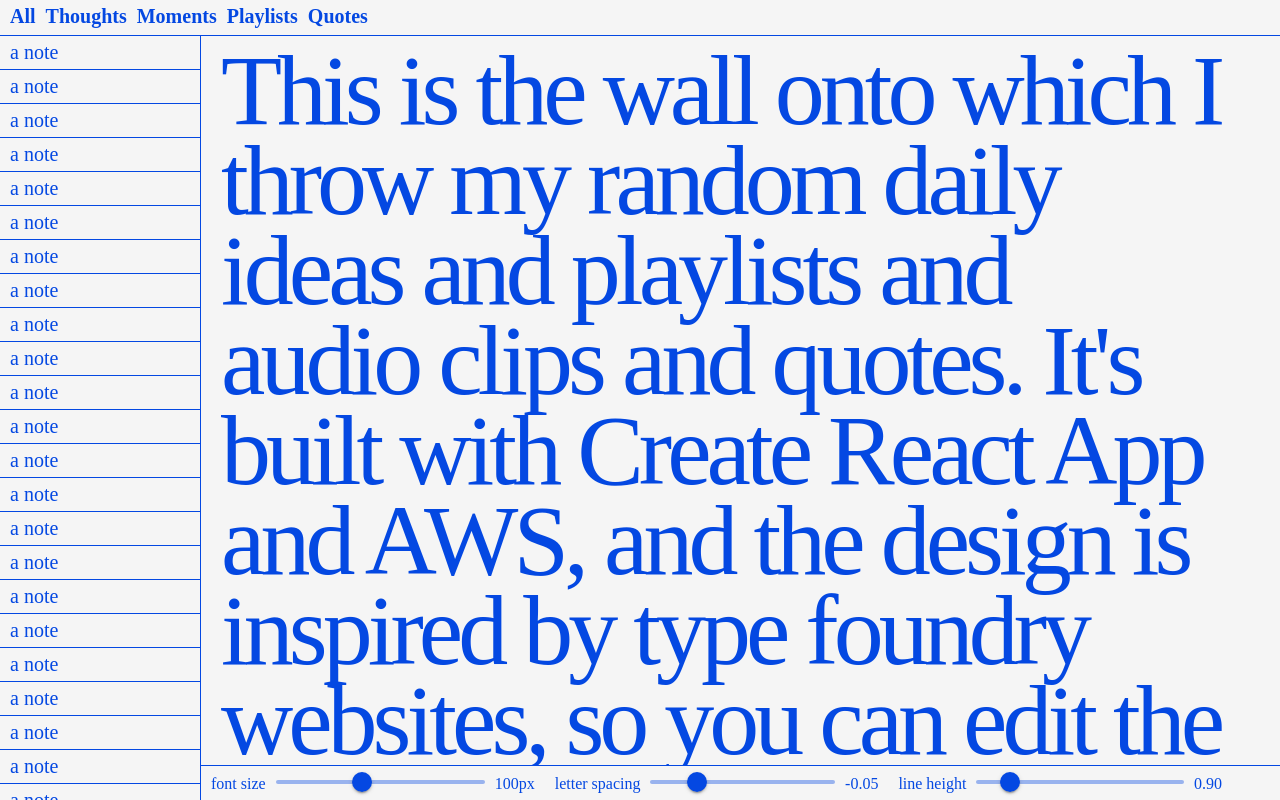
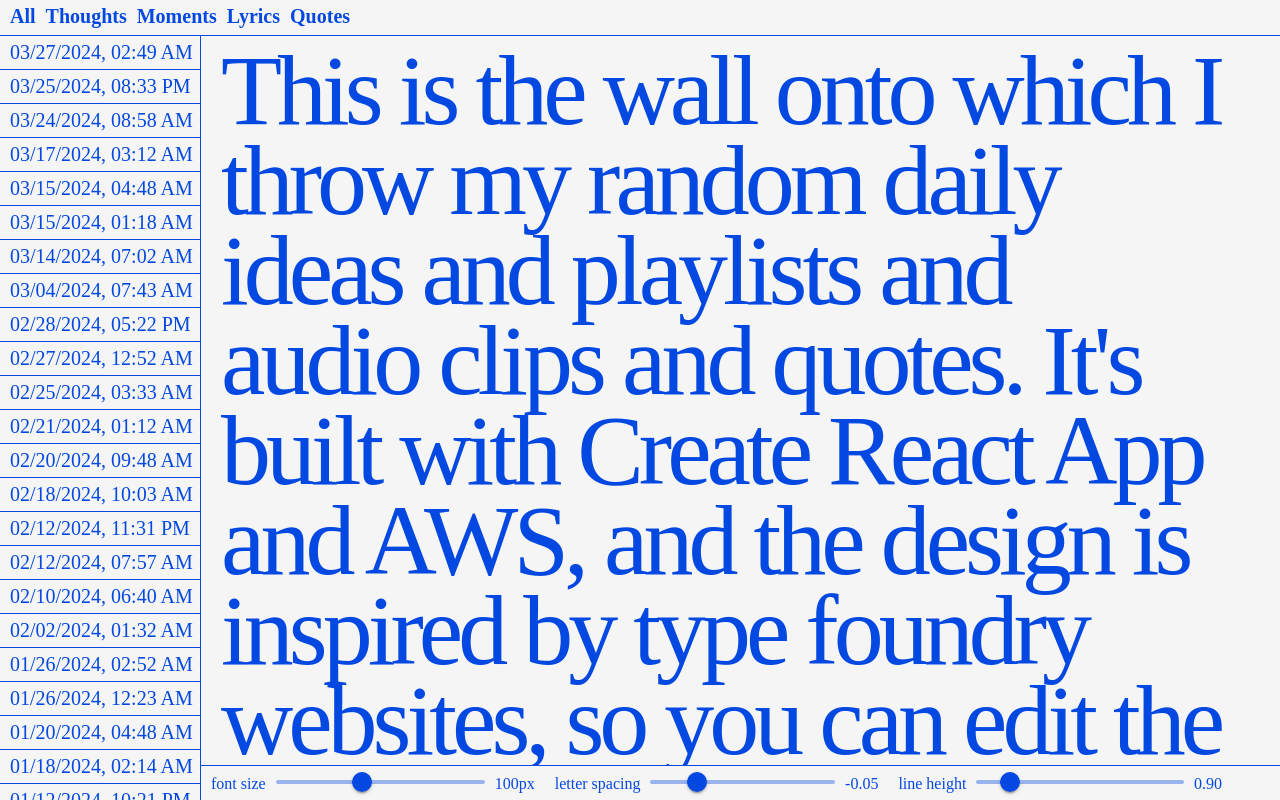
Before and after one commit to rencewang/thoughts-aws-rescue, a React (Create React App) app: page / in a window 1280 px wide. Built offline with nearby package versions, Linux system fonts and the light colour scheme.

Commit message:
update time display logic

```diff
--- a/src/App.js
+++ b/src/App.js
@@ -9,7 +9,7 @@
 
 const Tag = {
   THOUGHTS: 'thoughts',
-  PLAYLISTS: 'playlists',
+  LYRICS: 'lyrics',
   QUOTES: 'quotes',
   MOMENTS: 'moments',
 };
@@ -18,14 +18,12 @@
   const [displayedPosts, setDisplayedPosts] = useState([]);
   const [allposts, setAllPosts] = useState([]);
   const [thoughts, setThoughts] = useState([]);
-  const [playlists, setPlaylists] = useState([]);
+  const [lyrics, setLyrics] = useState([]);
   const [quotes, setQuotes] = useState([]);
   const [moments, setMoments] = useState([]);
 
   const [currentPost, setCurrentPost] = useState({ content: '' });
   const [currentHTML, setCurrentHTML] = useState('');
-  const [currentTime, setCurrentTime] = useState('');
-  const [currentTag, setCurrentTag] = useState('');
 
   const listRef = useRef(null);
   const buttonRef = useRef(null);
@@ -34,6 +32,23 @@
   const [fontSize, setFontSize] = useState([100]);
   const [letterSpacing, setLetterSpacing] = useState([-0.05]);
   const [lineHeight, setLineHeight] = useState([0.9]);
+
+  const formatTime = (time) => {
+    const date = new Date(time);
+
+    const formattedDate = date.toLocaleDateString('en-US', {
+      month: '2-digit',
+      day: '2-digit',
+      year: 'numeric',
+    });
+
+    const formattedTime = date.toLocaleTimeString('en-US', {
+      hour: '2-digit',
+      minute: '2-digit',
+    });
+
+    return `${formattedDate}, ${formattedTime}`;
+  };
 
   // hook to get data from csv
   useEffect(() => {
@@ -48,6 +63,7 @@
               content: row.content,
               tags: row.tags,
               created_at: row.created_at,
+              time: formatTime(row.created_at),
             }));
 
             const sortedPosts = postsData.sort((a, b) => {
@@ -56,7 +72,12 @@
             setAllPosts(sortedPosts);
             setDisplayedPosts(sortedPosts);
 
-            console.log(sortedPosts);
+            setThoughts(
+              sortedPosts.filter((post) => post.tags === Tag.THOUGHTS)
+            );
+            setLyrics(sortedPosts.filter((post) => post.tags === Tag.LYRICS));
+            setQuotes(sortedPosts.filter((post) => post.tags === Tag.QUOTES));
+            setMoments(sortedPosts.filter((post) => post.tags === Tag.MOMENTS));
           },
         });
       });
@@ -70,17 +91,6 @@
       : "<p>This is the wall onto which I throw my random daily ideas and playlists and audio clips and quotes. It's built with Create React App and AWS, and the design is inspired by type foundry websites, so you can edit the text and change its appearance :)</p>";
 
     setCurrentHTML(sanitized);
-    setCurrentTime(currentPost.time ? convertDate(currentPost, 'words') : '');
-
-    if (currentPost.tag === Tag.PLAYLISTS) {
-      setCurrentTag('a Playlist');
-    } else if (currentPost.tag === Tag.QUOTES) {
-      setCurrentTag('a Quote');
-    } else if (currentPost.tag === Tag.THOUGHTS) {
-      setCurrentTag('a Thought');
-    } else if (currentPost.tag === Tag.MOMENTS) {
-      setCurrentTag('a Moment');
-    }
   }, [currentPost]);
 
   // mobile button to show list of posts
@@ -96,14 +106,14 @@
       listRef.current.classList.add('mobile-show');
       buttonRef.current.classList.add('close-button-show');
     }
-    if (tag === 'thoughts') {
+    if (tag === Tag.THOUGHTS) {
       setDisplayedPosts(thoughts);
-    } else if (tag === 'playlists') {
-      setDisplayedPosts(playlists);
-    } else if (tag === 'quotes') {
+    } else if (tag === Tag.LYRICS) {
+      setDisplayedPosts(lyrics);
+    } else if (tag === Tag.QUOTES) {
       setDisplayedPosts(quotes);
-    } else if (tag === 'quotes') {
-      setDisplayedPosts(quotes);
+    } else if (tag === 'moments') {
+      setDisplayedPosts(moments);
     } else if (tag === 'all') {
       setDisplayedPosts(allposts);
     }
@@ -137,51 +147,20 @@
     overallRef.current.style.height = height + 'px';
   }, [height, width]);
 
-  // date conversion for proper display in timezones
-  const convertDate = (post, type) => {
-    const date = new Date(post.time);
-    const createdAt = new Date(post.createdAt);
-    let words =
-      date
-        .toLocaleString('en-GB', { timeZone: 'America/New_York' })
-        .substring(0, 2) +
-      ' ' +
-      date.toLocaleString('default', { month: 'long' }) +
-      ' ' +
-      date.getFullYear() +
-      ' ' +
-      date
-        .toLocaleString('en-GB', { timeZone: 'America/New_York' })
-        .substring(12, 18) +
-      createdAt
-        .toLocaleString('en-GB', { timeZone: 'America/New_York' })
-        .substring(18, 20);
-    let numeric =
-      date
-        .toLocaleString('en-GB', { timeZone: 'America/New_York' })
-        .substring(0, 18) +
-      createdAt
-        .toLocaleString('en-GB', { timeZone: 'America/New_York' })
-        .substring(18, 20);
-    return type === 'numeric' ? numeric : words;
-  };
-
   return (
     <div id="overall" ref={overallRef}>
       <nav id="post-nav">
         <button onClick={(e) => filterPosts('all')}>All</button>
         <button onClick={(e) => filterPosts('thoughts')}>Thoughts</button>
         <button onClick={(e) => filterPosts('moments')}>Moments</button>
-        <button onClick={(e) => filterPosts('playlists')}>Playlists</button>
+        <button onClick={(e) => filterPosts('lyrics')}>Lyrics</button>
         <button onClick={(e) => filterPosts('quotes')}>Quotes</button>
       </nav>
 
       <div id="post-list" ref={listRef}>
-        {displayedPosts.map((post) => (
-          <h2 key={post.id}>
-            <button onClick={(e) => setCurrentPost(post)}>
-              {post.time ? convertDate(post, 'numeric') : 'a note'}
-            </button>
+        {displayedPosts.map((post, index) => (
+          <h2 key={index}>
+            <button onClick={(e) => setCurrentPost(post)}>{post.time}</button>
           </h2>
         ))}
       </div>
@@ -208,9 +187,11 @@
             dangerouslySetInnerHTML={{ __html: currentHTML }}
           />
 
-          {currentTag && (
-            <div id="post-time" style={{ marginBottom: '30px' }}>
-              Recorded on {currentTime} as {currentTag}
+          {currentPost.tags && (
+            <div>
+              <span id="post-info">
+                Recorded on {currentPost.created_at} in {currentPost.tags}
+              </span>
             </div>
           )}
         </div>
--- a/src/index.css
+++ b/src/index.css
@@ -416,6 +416,12 @@
   margin-bottom: 0.5em;
 }
 
+#post-info {
+  margin-bottom: 30px;
+  background-color: var(--blue);
+  color: var(--white) !important;
+}
+
 h1,
 h2,
 h3,
@@ -461,7 +467,3 @@
     opacity: 1;
   }
 }
-
-audio:focus {
-  outline: 0px solid transparent;
-}
```
